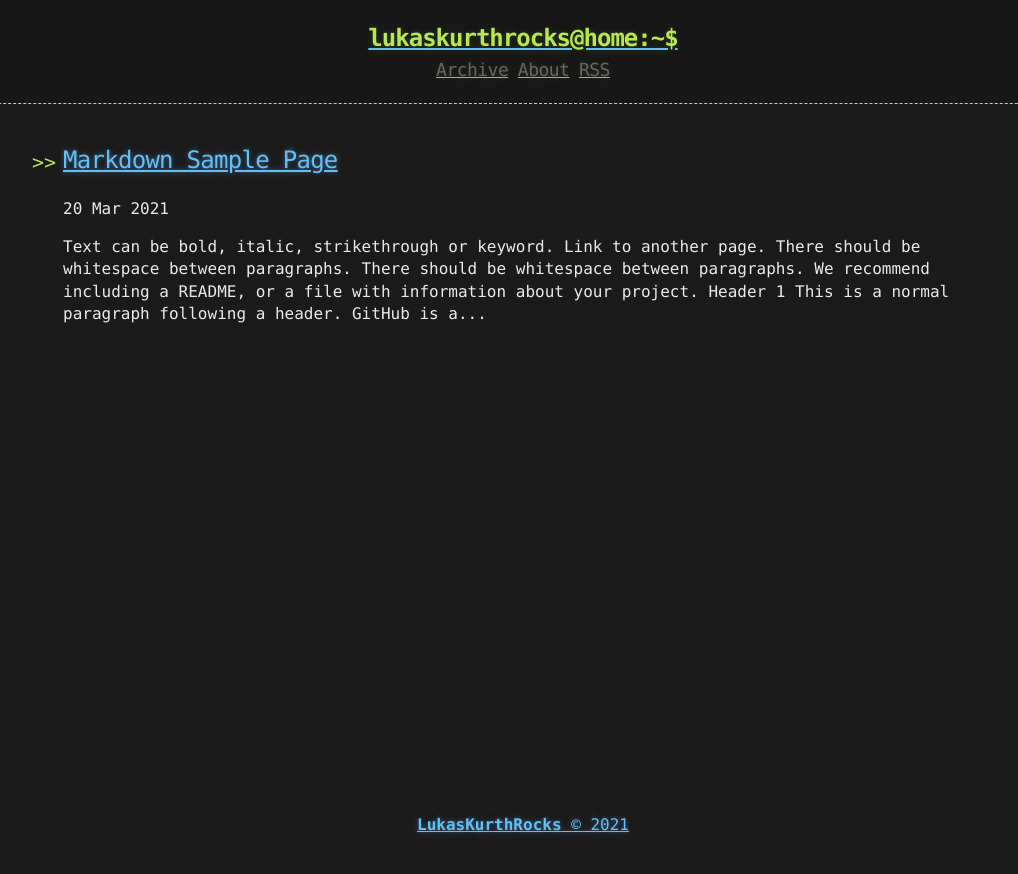
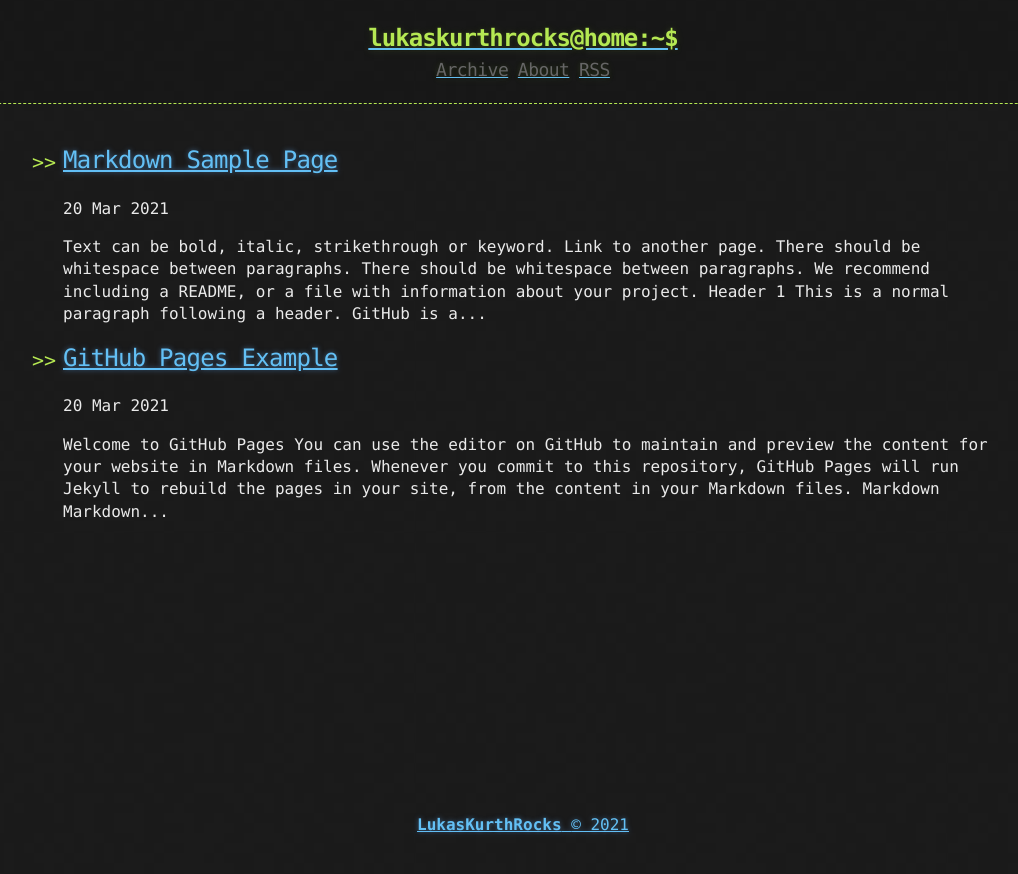
Before and after one commit to LukasKurthRocks/LukasKurthRocks.github.io, a Jekyll site: the page built from index.html, in a window 1280 px wide. Shown: the top 874 px of the page, without its empty margins (117-1135 px from the left). Built offline with Jekyll 4.4.1, drawn with Linux system fonts in a browser that asks for light colours; the list of posts is cut into pages by our own code.

Commit message:
GH Pages

```diff
--- a/_posts/index.md
+++ b/_posts/2021-03-20-GitHub-Pages-Index.md
@@ -1,3 +1,8 @@
+---
+title: GitHub Pages Example
+published: true
+---
+
 ## Welcome to GitHub Pages
 
 You can use the [editor on GitHub](https://github.com/LukasKurthRocks/LukasKurthRocks.github.io/edit/main/index.md) to maintain and preview the content for your website in Markdown files.
```
